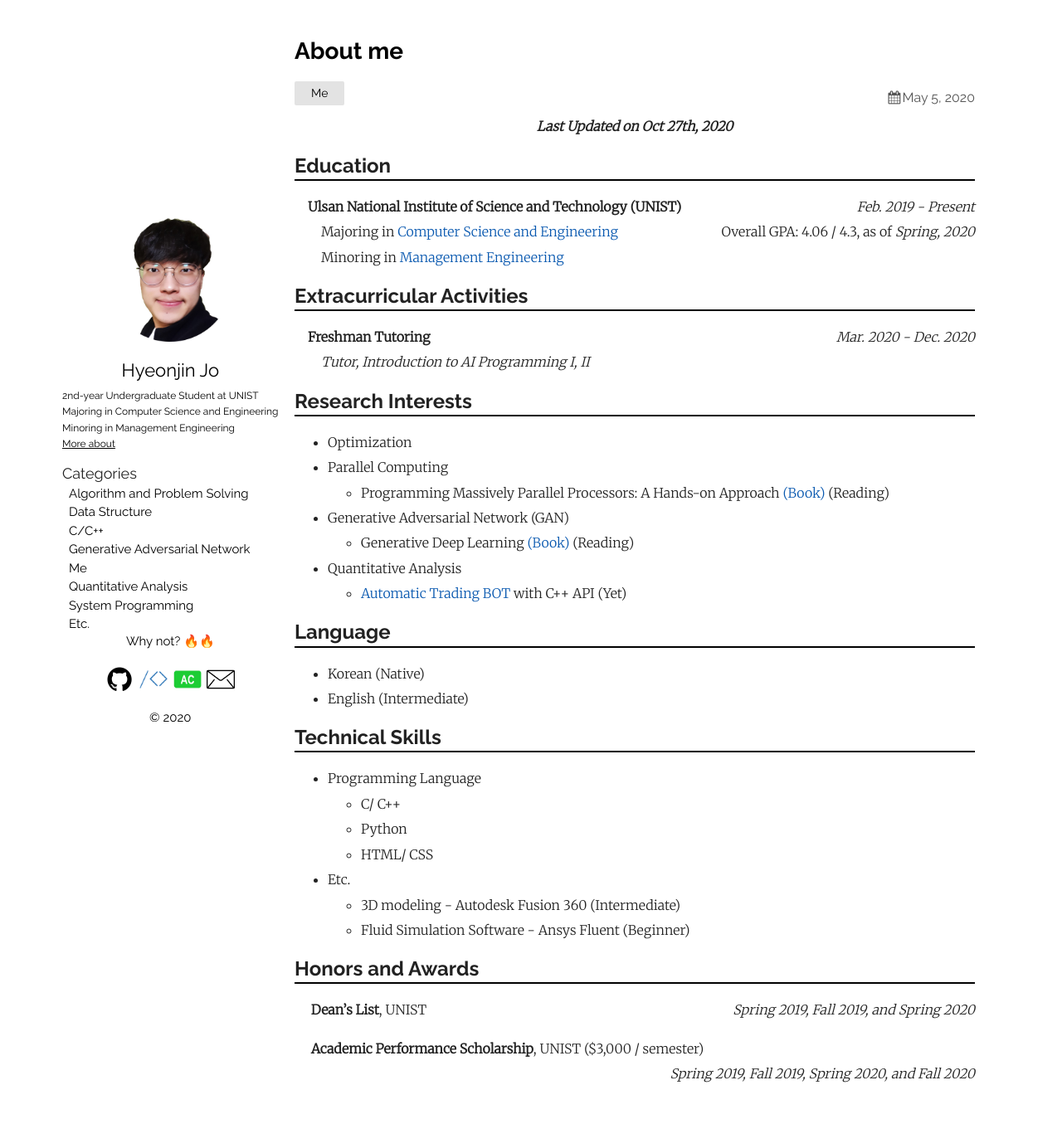
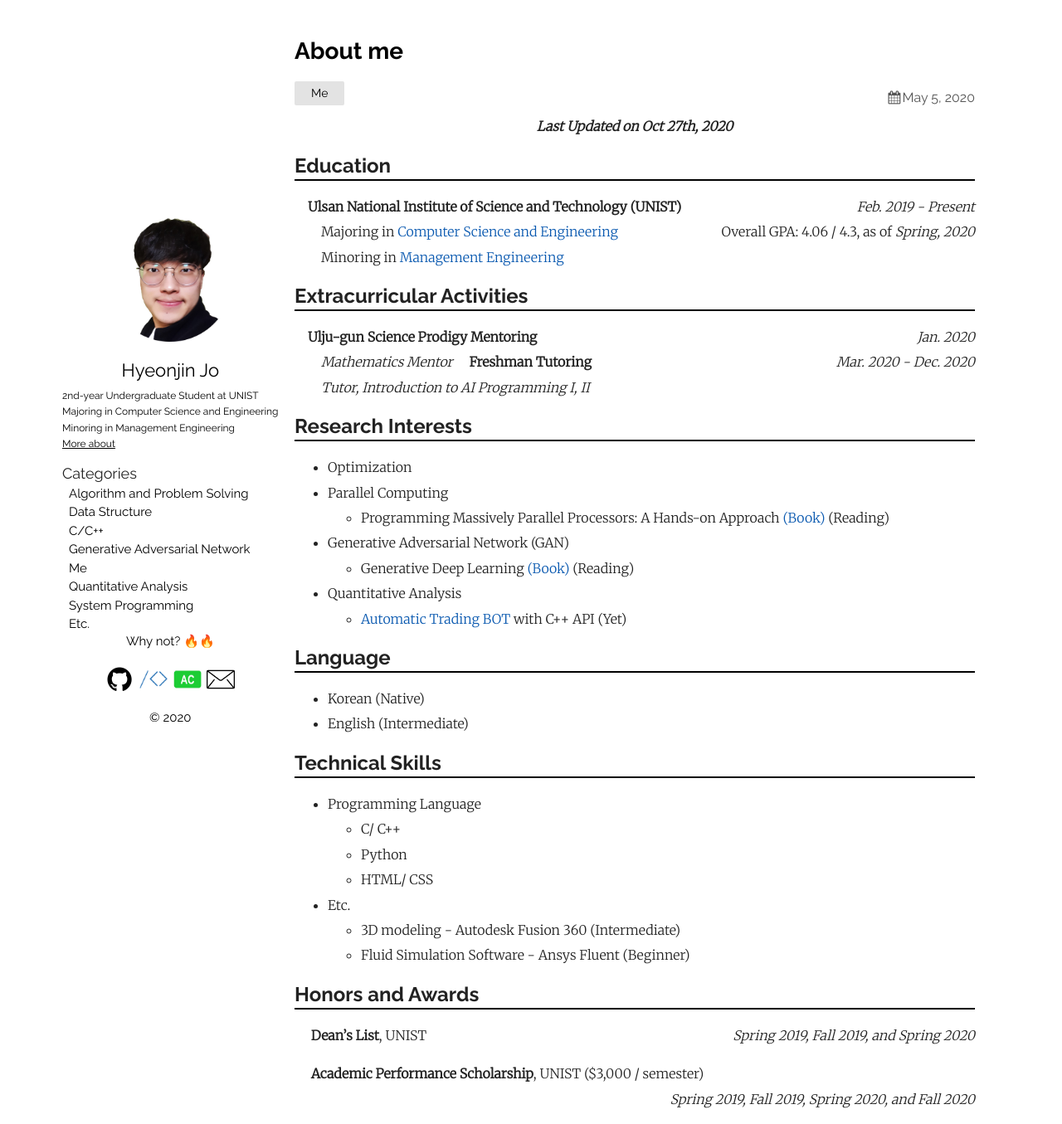
Before and after one commit to thinkin9/thinkin9.github.io, a Jekyll site: the page built from _posts/2020-05-05-About-me.markdown, in a window 1280 px wide and 1355 px high. Shown: the whole window at 83% size. Built offline with Jekyll 4.4.1, drawn with Linux system fonts in a browser that asks for light colours.

Commit message:
20201102

```diff
--- a/_posts/2020-05-05-About-me.markdown
+++ b/_posts/2020-05-05-About-me.markdown
@@ -17,6 +17,8 @@ categories: Me
 ## Extracurricular Activities
 <hr style="height: 2px; border:none; margin-top: -1em; margin-bottom:0.5em; padding: 0; background:black">
 
+&emsp;**Ulju-gun Science Prodigy Mentoring** <span style="float: right"> *Jan. 2020* </span>
+&emsp;&emsp;*Mathematics Mentor*
 &emsp;**Freshman Tutoring** <span style="float: right"> *Mar. 2020 - Dec. 2020* </span>
 &emsp;&emsp;*Tutor, Introduction to AI Programming I, II*
 
--- a/_posts/2020-08-28-Tree-Structure.markdown
+++ b/_posts/2020-08-28-Tree-Structure.markdown
@@ -44,8 +44,5 @@ categories: Data_Structure
 ## RB Tree
 <hr style="height: 2px; border:none; margin-top: -1em; margin-bottom:0.5em; padding: 0; background:black">
 
-## RB Tree
-<hr style="height: 2px; border:none; margin-top: -1em; margin-bottom:0.5em; padding: 0; background:black">
-
 ## B-Tree
 <hr style="height: 2px; border:none; margin-top: -1em; margin-bottom:0.5em; padding: 0; background:black">
```
